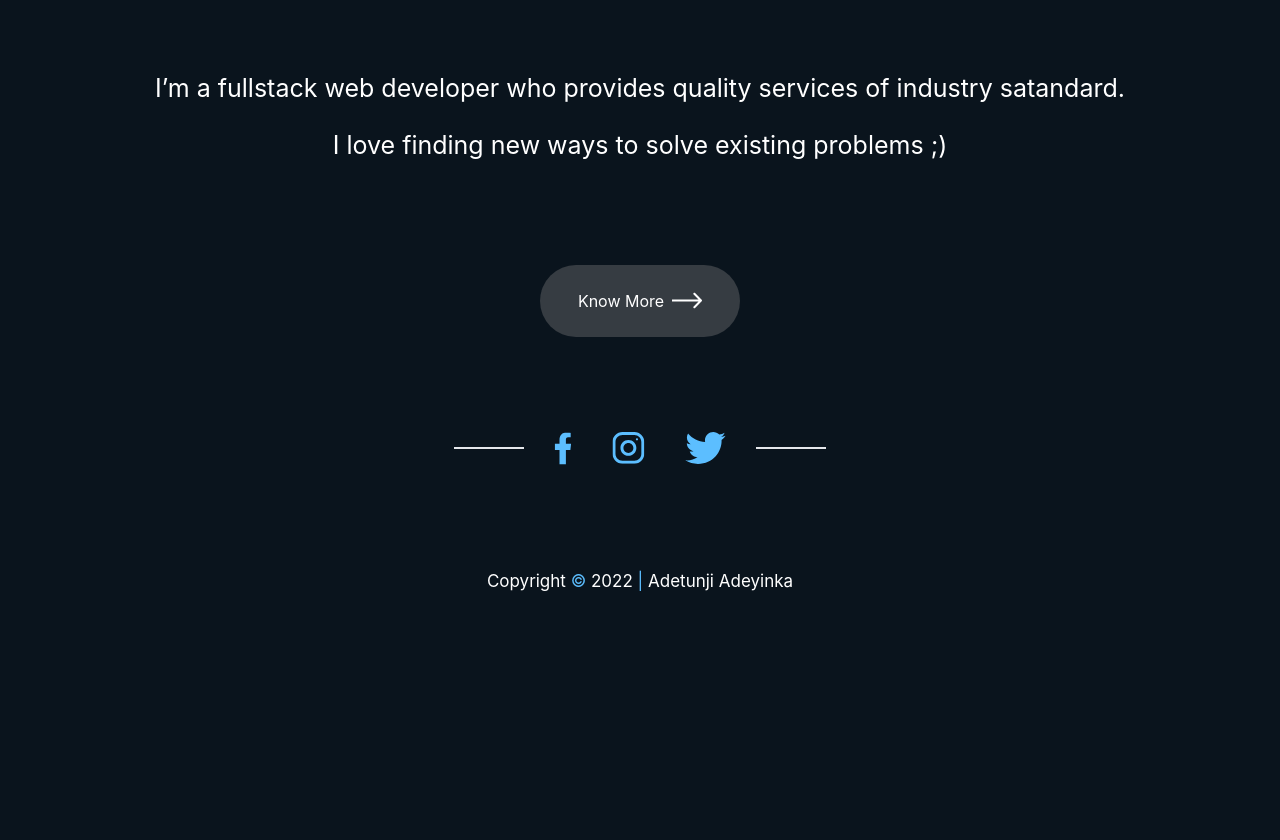
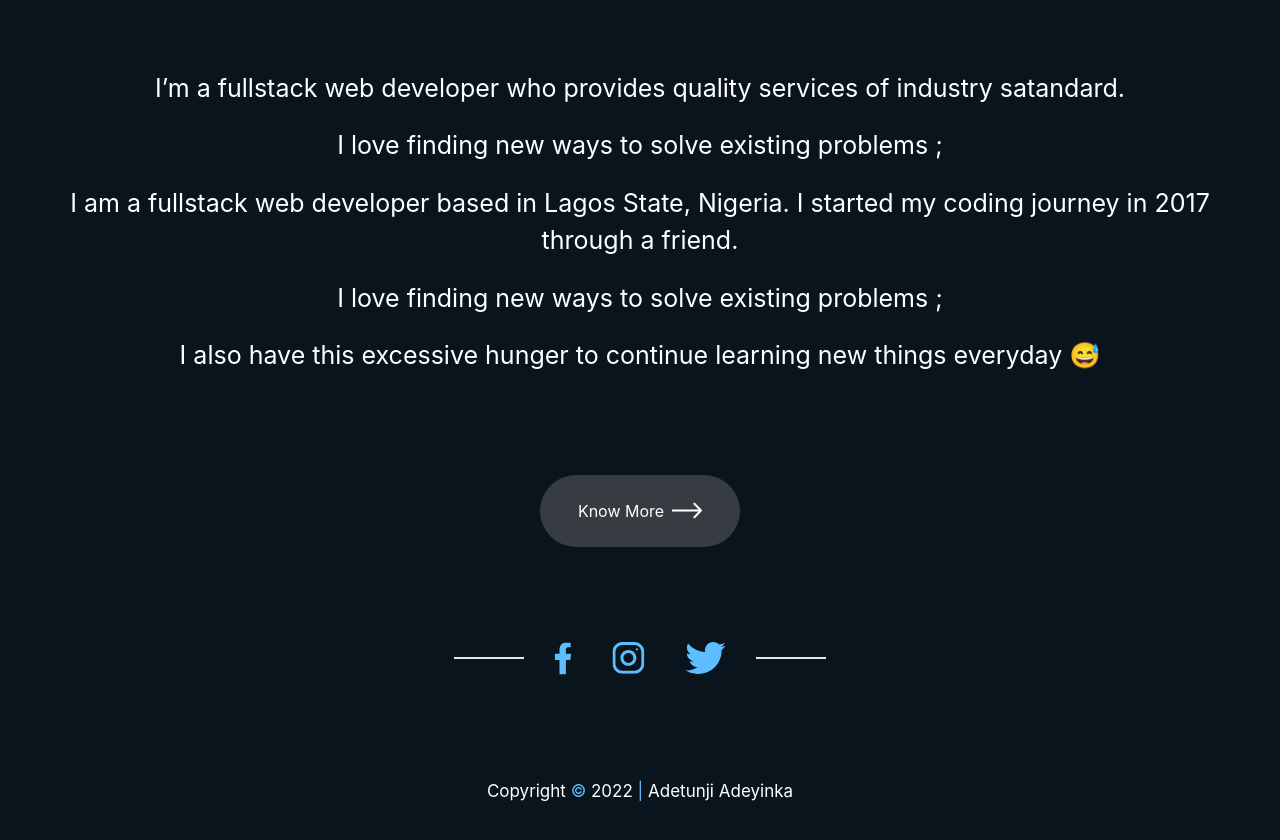
Before and after one commit to Itzadetunji/my-website, a Next.js app: page / in a window 1280 px wide. Shown: the part 980-1820 px from the top of the page. Before the commit the page ends 1614 px from the top, so only its background shows below. Built offline with nearby package versions, Linux system fonts and the light colour scheme.

Commit message:
Chore: TsParticles not working reverted back

```diff
--- a/pages/index.tsx
+++ b/pages/index.tsx
@@ -24,7 +24,12 @@ const index : NextPage = () => {
             <img src="./images/me.jpeg" alt="" className='w-[363px] h-[528px]'/>
             <div className='mt-[100px] text-[25px] text-center'>
               <p>I’m a fullstack web developer who provides quality services of industry satandard.</p>
-              <p className='mt-[20px]'>I love finding new ways to solve existing problems ;)</p>
+              <p className='mt-[20px]'>I love finding new ways to solve existing problems ;</p>
+              <p className='mt-[20px]'>
+              I am a fullstack web developer based in Lagos State, Nigeria. I started my coding journey in 2017 through a friend.
+              </p>
+              <p className='mt-[20px]'>I love finding new ways to solve existing problems ;</p>
+              <p className='mt-[20px]'>I also have this excessive hunger to continue learning new things everyday 😅 </p>
             </div>
           </div>
         </div>
```
Also changed, not shown: pages/tester.js (added).
